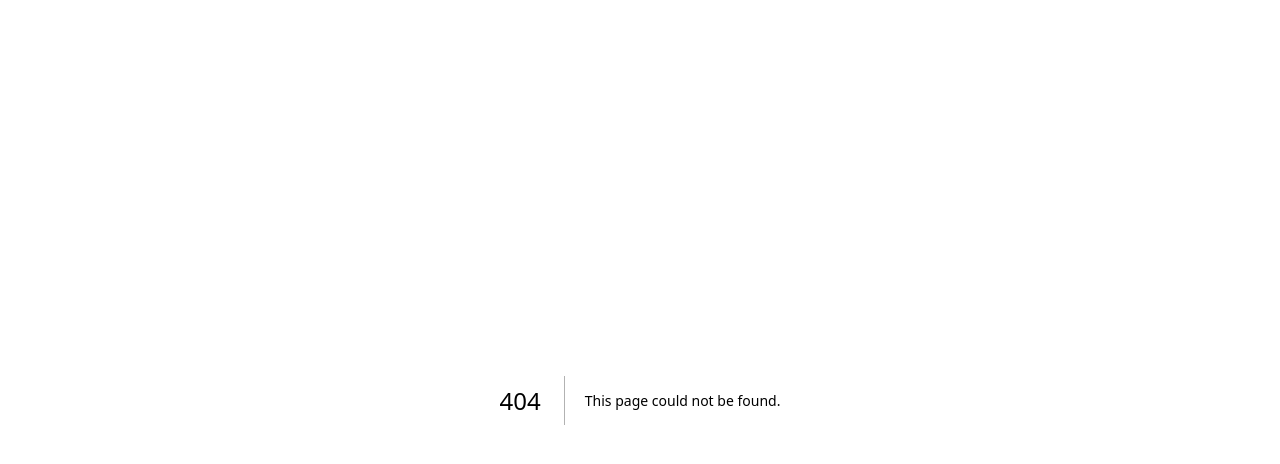
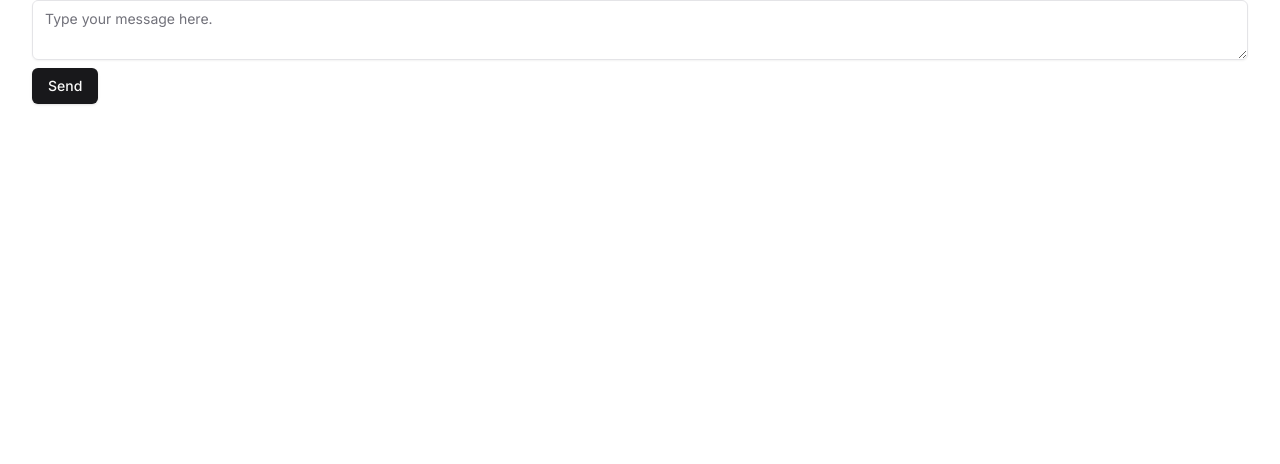
Before and after one commit to kharljhon14/chat_app, a Next.js app: page /chat in a window 1280 px wide. Before the commit this address had no page. Shown: the top 464 px of the page. Built offline with nearby package versions, Linux system fonts and the light colour scheme.

Commit message:
[Feat] User and message list component

```diff
--- a/src/actions/join-server.ts
+++ b/src/actions/join-server.ts
@@ -1,4 +1,5 @@
 import { WebSocketMessageType } from '@/types/websocket-message';
+import { redirect } from 'next/navigation';
 import { z } from 'zod';
 const joinServerSchema = z.object({
   username: z.string().min(3)
@@ -26,6 +27,8 @@ export async function joinServer(
     };
   }
 
+  // Todo: Move to env later
+
   const ws = new WebSocket('http://127.0.0.1:8000/');
 
   ws.onopen = () => {
@@ -40,7 +43,7 @@ export async function joinServer(
     }
   };
 
-  // Todo: Redirect user to chat
+  redirect('/chat');
 
   return {
     errors: {},
--- /dev/null
+++ b/src/app/chat/page.tsx
@@ -0,0 +1,19 @@
+import ChatForm from '@/features/forms/chat-form';
+import MessageList from '@/features/lists/message-list';
+import UserList from '@/features/lists/user-list';
+
+export default function ChatPage() {
+  return (
+    <div className="container">
+      <div>
+        <div>
+          <UserList users={[]} />
+        </div>
+        <div>
+          <MessageList messages={[]} />
+        </div>
+      </div>
+      <ChatForm />
+    </div>
+  );
+}
--- a/src/app/page.tsx
+++ b/src/app/page.tsx
@@ -1,19 +1,8 @@
 import UsernameForm from '@/features/forms/username-form';
 
 export default function Home() {
-  // const [messageHistory, setMessageHistory] = useState<WebSocketMessageType[]>([]);
-  // const { sendJsonMessage, lastMessage, lastJsonMessage, readyState } =
-  //   useWebSocket<WebSocketMessageType>('http://127.0.0.1:8000/');
-
-  // useEffect(() => {
-  //   if (lastJsonMessage !== null) {
-  //     setMessageHistory((prev) => [...prev, lastJsonMessage]);
-  //   }
-  // }, [lastJsonMessage]);
-
   return (
     <div className="container">
-      <h1>Chat App</h1>
       <UsernameForm />
     </div>
   );
--- /dev/null
+++ b/src/components/ui/textarea.tsx
@@ -0,0 +1,24 @@
+import * as React from "react"
+
+import { cn } from "@/lib/utils"
+
+export interface TextareaProps
+  extends React.TextareaHTMLAttributes<HTMLTextAreaElement> {}
+
+const Textarea = React.forwardRef<HTMLTextAreaElement, TextareaProps>(
+  ({ className, ...props }, ref) => {
+    return (
+      <textarea
+        className={cn(
+          "flex min-h-[60px] w-full rounded-md border border-zinc-200 bg-transparent px-3 py-2 text-sm shadow-sm placeholder:text-zinc-500 focus-visible:outline-none focus-visible:ring-1 focus-visible:ring-zinc-950 disabled:cursor-not-allowed disabled:opacity-50 dark:border-zinc-800 dark:placeholder:text-zinc-400 dark:focus-visible:ring-zinc-300",
+          className
+        )}
+        ref={ref}
+        {...props}
+      />
+    )
+  }
+)
+Textarea.displayName = "Textarea"
+
+export { Textarea }
--- /dev/null
+++ b/src/features/forms/chat-form.tsx
@@ -0,0 +1,18 @@
+import { Button } from '@/components/ui/button';
+import { Textarea } from '@/components/ui/textarea';
+
+export default function ChatForm() {
+  return (
+    <form>
+      <div className="space-y-2">
+        <div>
+          <Textarea
+            name="message"
+            placeholder="Type your message here."
+          />
+        </div>
+        <Button>Send</Button>
+      </div>
+    </form>
+  );
+}
--- /dev/null
+++ b/src/features/lists/message-list.tsx
@@ -0,0 +1,15 @@
+import { MessageType } from '@/types/websocket-message';
+
+interface Props {
+  messages: MessageType[];
+}
+
+export default function MessageList({ messages }: Props) {
+  return (
+    <ul className="list-disc">
+      {messages.map((message, idx) => (
+        <li key={idx}>{message.message}</li>
+      ))}
+    </ul>
+  );
+}
--- /dev/null
+++ b/src/features/lists/user-list.tsx
@@ -0,0 +1,13 @@
+interface Props {
+  users: string[];
+}
+
+export default function UserList({ users }: Props) {
+  return (
+    <ul className="list-disc">
+      {users.map((user, idx) => (
+        <li key={idx}>{user}</li>
+      ))}
+    </ul>
+  );
+}
```
